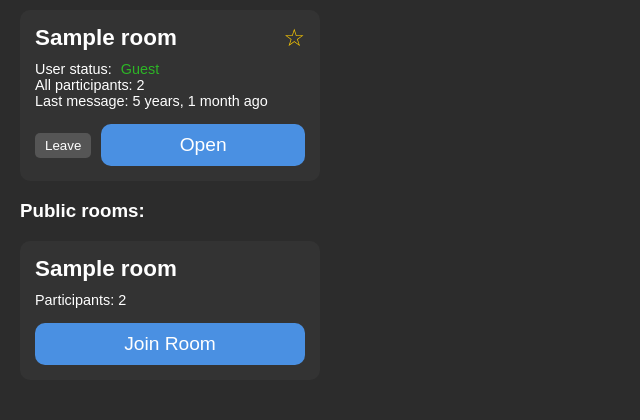
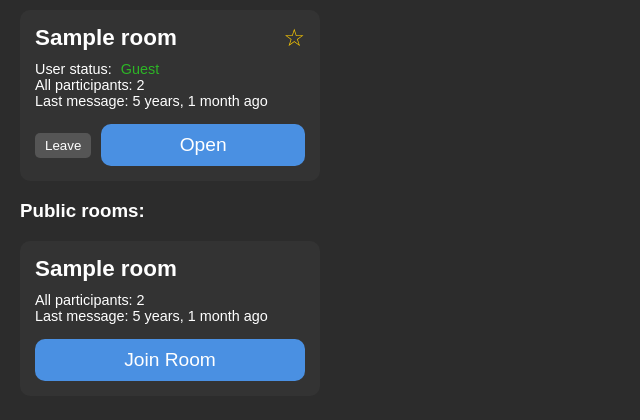
Before and after one commit to SwieciloM/Wassup, a Django app: template chat/templates/chat/room_list.html in a window 1280 px wide. Shown: the part 235-655 px from the top of the page, without its empty margins (0-640 px from the left). Run offline with Django 3.2, Linux system fonts and the light colour scheme; the template is opened without the code that fills it: most values are stand-ins (such as "Sample title", 1, 10 or a date in 2020); some web fonts are replaced.

Commit message:
Puclic room restyled

```diff
--- a/chat/templates/chat/room_list.html
+++ b/chat/templates/chat/room_list.html
@@ -66,16 +66,17 @@
         </div>
         <div class="room-info">
           <span class="participants-count">
-            Participants: {{ room.guests.all|length|add:"1" }}
+            All participants: {{ room.guests.all|length|add:"1" }}
           </span>
-          {% if request.user == room.owner %}
-            <span class="owner-tag">(Owner)</span>
-          {% endif %}
+          <div class="last-message-info">
+            {% if room.last_message_datetime %}
+              Last message: {{ room.last_message_datetime|timesince }} ago
+            {% else %}
+              No messages yet
+            {% endif %}
+          </div>
         </div>
         <div class="room-actions">
-          {% if request.user == room.owner %}
-            <button class="options-button" data-room-id="{{ room.id }}">Options</button>
-          {% endif %}
           <a href="{% url 'room' room.id %}" class="enter-room-button">Join Room</a>
         </div>
       </div>
```
